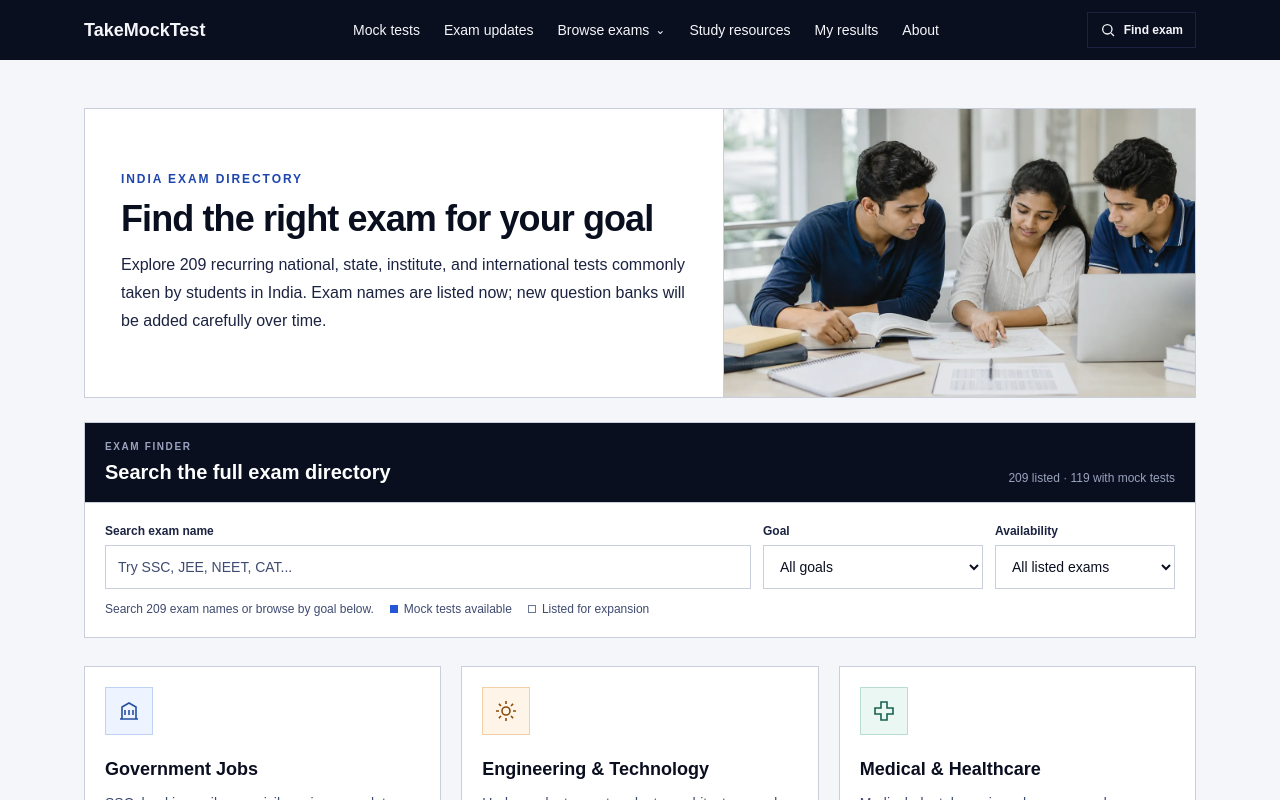
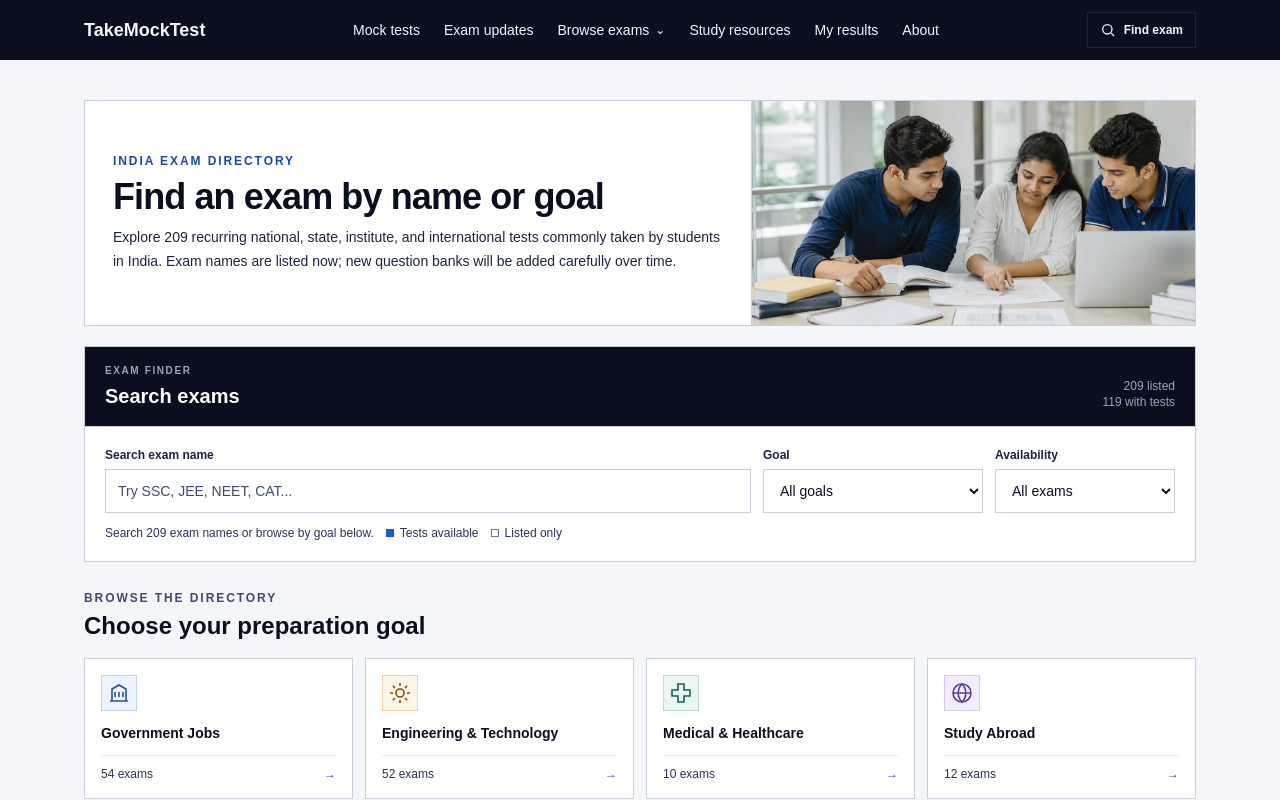
Before and after one commit to workwithprabh/takemocktest, a Next.js app: page /in/exams in a window 1280 px wide. Shown: the top 800 px of the page. Built offline with nearby package versions, Linux system fonts and the light colour scheme; a web font is replaced by a local one.

Commit message:
Make the exam directory easier to scan

```diff
--- a/src/app/[country]/exams/page.tsx
+++ b/src/app/[country]/exams/page.tsx
@@ -24,7 +24,7 @@ export default async function AllExamsPage({ params }: { params: Promise<{ count
   const { country } = await params;
 
   return (
-    <div className="mx-auto max-w-6xl px-5 py-7 md:py-12">
+    <div className="mx-auto max-w-6xl px-5 py-6 md:py-10">
       <script
         type="application/ld+json"
         dangerouslySetInnerHTML={{
@@ -37,15 +37,15 @@ export default async function AllExamsPage({ params }: { params: Promise<{ count
         }}
       />
 
-      <section className="mb-6 overflow-hidden border border-ink-200 bg-white md:grid md:min-h-72 md:grid-cols-[1.15fr_0.85fr]" aria-labelledby="exam-directory-heading">
-        <div className="flex flex-col justify-center p-6 md:p-9">
-          <p className="mb-3 text-xs font-semibold uppercase tracking-[0.16em] text-action-700">India exam directory</p>
-          <h1 id="exam-directory-heading" className="mb-3 text-3xl font-bold tracking-tight text-ink-900 md:text-4xl">Find the right exam for your goal</h1>
-          <p className="max-w-2xl text-sm leading-6 text-ink-700 md:text-base md:leading-7">
+      <section className="mb-5 overflow-hidden border border-ink-200 bg-white md:grid md:grid-cols-[1.2fr_0.8fr]" aria-labelledby="exam-directory-heading">
+        <div className="flex flex-col justify-center p-5 md:p-7">
+          <p className="mb-2 text-xs font-semibold uppercase tracking-[0.16em] text-action-700">India exam directory</p>
+          <h1 id="exam-directory-heading" className="mb-2 text-3xl font-bold tracking-tight text-ink-900 md:text-4xl">Find an exam by name or goal</h1>
+          <p className="max-w-2xl text-sm leading-6 text-ink-700">
             Explore {CATALOG_EXAM_COUNT} recurring national, state, institute, and international tests commonly taken by students in India. Exam names are listed now; new question banks will be added carefully over time.
           </p>
         </div>
-        <figure className="relative min-h-36 border-t border-ink-200 bg-ink-100 sm:min-h-48 md:min-h-72 md:border-l md:border-t-0">
+        <figure className="relative aspect-[2.6/1] border-t border-ink-200 bg-ink-100 md:aspect-auto md:min-h-56 md:border-l md:border-t-0">
           <Image
             src="/images/exam-directory-india.webp"
             alt="Indian students comparing competitive exam pathways at a study table"
@@ -58,11 +58,17 @@ export default async function AllExamsPage({ params }: { params: Promise<{ count
       </section>
 
       <ExamFinder categories={EXAM_CATEGORIES} country={country}>
-        <div className="grid gap-5 sm:grid-cols-2 lg:grid-cols-3">
-          {EXAM_CATEGORIES.map((category) => (
-            <ExamCategoryCard key={category.slug} category={category} country={country} headingLevel="h2" />
-          ))}
-        </div>
+        <section aria-labelledby="browse-goals-heading">
+          <div className="mb-4">
+            <p className="mb-1 text-xs font-semibold uppercase tracking-[0.16em] text-ink-500">Browse the directory</p>
+            <h2 id="browse-goals-heading" className="text-xl font-bold text-ink-900 md:text-2xl">Choose your preparation goal</h2>
+          </div>
+          <div className="grid grid-cols-2 gap-3 md:grid-cols-3 lg:grid-cols-4">
+            {EXAM_CATEGORIES.map((category) => (
+              <ExamCategoryCard key={category.slug} category={category} country={country} compact />
+            ))}
+          </div>
+        </section>
       </ExamFinder>
     </div>
   );
--- a/src/components/ExamCategoryCard.tsx
+++ b/src/components/ExamCategoryCard.tsx
@@ -55,7 +55,12 @@ export default function ExamCategoryCard({
         <CategoryIcon name={category.icon} />
       </div>
       <Heading className={compact ? 'text-sm font-semibold leading-5 text-ink-900 group-hover:underline' : 'mb-2 text-lg font-bold text-ink-900'}>{category.name}</Heading>
-      {!compact && (
+      {compact ? (
+        <div className="mt-auto flex items-center justify-between border-t border-ink-100 pt-2.5 text-xs">
+          <span className="text-ink-600">{getCategoryExamCount(category)} exams</span>
+          <span className="font-semibold text-action-700 transition group-hover:translate-x-0.5" aria-hidden="true">→</span>
+        </div>
+      ) : (
         <>
           <p className="mb-4 text-sm leading-6 text-ink-500">{category.description}</p>
           <div className="mb-5 flex flex-wrap gap-1.5">
--- a/src/components/ExamFinder.tsx
+++ b/src/components/ExamFinder.tsx
@@ -80,20 +80,20 @@ export default function ExamFinder({
   return (
     <div>
       <section className="mb-7 border border-ink-200 bg-white" aria-labelledby="exam-finder-title">
-        <div className="flex flex-col gap-3 border-b border-ink-200 bg-ink-900 px-4 py-4 text-white sm:flex-row sm:items-end sm:justify-between md:px-5">
+        <div className="flex items-end justify-between gap-4 border-b border-ink-200 bg-ink-900 px-4 py-4 text-white md:px-5">
           <div>
             <p className="mb-1 text-[10px] font-semibold uppercase tracking-[0.16em] text-ink-300">Exam finder</p>
-            <h2 id="exam-finder-title" className="text-xl font-bold">
-              {mode === 'all' ? 'Search the full exam directory' : 'Find an exam in this category'}
+            <h2 id="exam-finder-title" className="text-lg font-bold md:text-xl">
+              {mode === 'all' ? 'Search exams' : 'Find an exam in this category'}
             </h2>
           </div>
-          <p className="text-xs text-ink-300">
-            {rows.length} listed <span aria-hidden="true">·</span> {liveCount} with mock tests
+          <p className="shrink-0 text-right text-xs text-ink-300">
+            {rows.length} listed<br />{liveCount} with tests
           </p>
         </div>
         <div className="p-4 md:p-5">
-        <div className={`grid gap-3 ${mode === 'all' ? 'md:grid-cols-[1fr_220px_180px]' : 'md:grid-cols-[1fr_180px]'}`}>
-          <label className="block">
+        <div className={`grid gap-3 ${mode === 'all' ? 'grid-cols-2 md:grid-cols-[1fr_220px_180px]' : 'md:grid-cols-[1fr_180px]'}`}>
+          <label className={mode === 'all' ? 'col-span-2 block md:col-span-1' : 'block'}>
             <span className="mb-1.5 block text-xs font-semibold text-ink-700">Search exam name</span>
             <input
               type="search"
@@ -101,16 +101,16 @@ export default function ExamFinder({
               onChange={(event) => setQuery(event.target.value)}
               placeholder={mode === 'all' ? 'Try SSC, JEE, NEET, CAT...' : 'Type an exam name...'}
               autoComplete="off"
-              className="min-h-11 w-full border border-ink-200 bg-white px-3 text-sm text-ink-900 outline-none placeholder:text-ink-500 focus:border-ink-900 focus:ring-1 focus:ring-ink-900"
+              className="min-h-11 min-w-0 w-full border border-ink-200 bg-white px-3 text-sm text-ink-900 outline-none placeholder:text-ink-500 focus:border-ink-900 focus:ring-1 focus:ring-ink-900"
             />
           </label>
           {mode === 'all' && (
-            <label className="block">
+            <label className="block min-w-0">
               <span className="mb-1.5 block text-xs font-semibold text-ink-700">Goal</span>
               <select
                 value={categorySlug}
                 onChange={(event) => setCategorySlug(event.target.value)}
-                className="min-h-11 w-full border border-ink-200 bg-white px-3 text-sm text-ink-900 outline-none focus:border-ink-900 focus:ring-1 focus:ring-ink-900"
+                className="min-h-11 min-w-0 w-full border border-ink-200 bg-white px-3 text-sm text-ink-900 outline-none focus:border-ink-900 focus:ring-1 focus:ring-ink-900"
               >
                 <option value="all">All goals</option>
                 {categories.map((category) => (
@@ -119,23 +119,23 @@ export default function ExamFinder({
               </select>
             </label>
           )}
-          <label className="block">
+          <label className="block min-w-0">
             <span className="mb-1.5 block text-xs font-semibold text-ink-700">Availability</span>
             <select
               value={availability}
               onChange={(event) => setAvailability(event.target.value)}
-              className="min-h-11 w-full border border-ink-200 bg-white px-3 text-sm text-ink-900 outline-none focus:border-ink-900 focus:ring-1 focus:ring-ink-900"
+              className="min-h-11 min-w-0 w-full border border-ink-200 bg-white px-3 text-sm text-ink-900 outline-none focus:border-ink-900 focus:ring-1 focus:ring-ink-900"
             >
-              <option value="all">All listed exams</option>
-              <option value="available">Mock tests available</option>
+              <option value="all">All exams</option>
+              <option value="available">Tests available</option>
             </select>
           </label>
         </div>
-        <div className="mt-3 flex items-center justify-between gap-4">
-          <div className="flex flex-wrap items-center gap-x-4 gap-y-1 text-xs text-ink-500" aria-live="polite">
+        <div className="mt-3 flex items-start justify-between gap-4">
+          <div className="flex flex-wrap items-center gap-x-3 gap-y-1 text-xs text-ink-600" aria-live="polite">
             <span>{showResults ? `${filtered.length} matching exams` : `Search ${rows.length} exam names or browse by goal below.`}</span>
-            <span className="inline-flex items-center gap-1.5"><span className="h-2 w-2 bg-action-600" aria-hidden="true" /> Mock tests available</span>
-            <span className="inline-flex items-center gap-1.5"><span className="h-2 w-2 border border-ink-400" aria-hidden="true" /> Listed for expansion</span>
+            <span className="inline-flex items-center gap-1.5"><span className="h-2 w-2 bg-action-600" aria-hidden="true" /> Tests available</span>
+            <span className="inline-flex items-center gap-1.5"><span className="h-2 w-2 border border-ink-400" aria-hidden="true" /> Listed only</span>
           </div>
           {hasActiveFilters && (
             <button
```
Also changed, not shown: scripts/check-homepage.mjs (+6 -2 lines).
